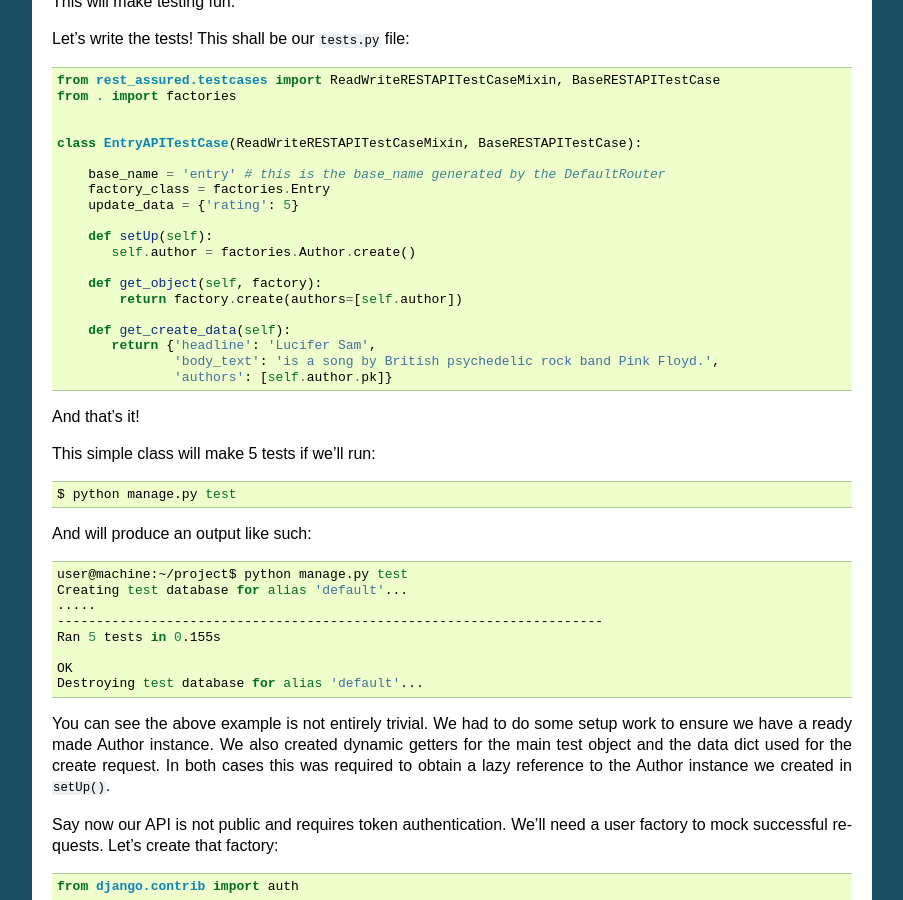
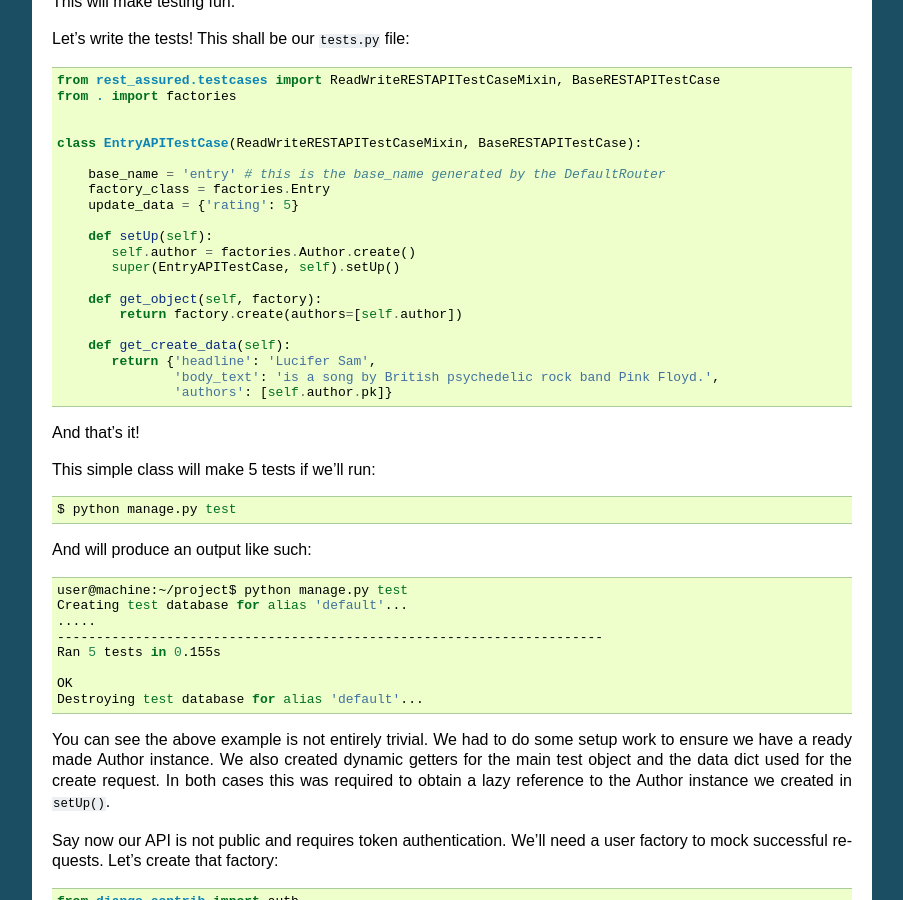
Before and after one commit to ydaniv/django-rest-assured, a Sphinx documentation site: the page built from docs/source/tutorial.rst, in a window 1280 px wide and 900 px high, scrolled down 2266 px. Shown: the whole window, without its empty margins (198-1101 px from the left). Built offline with Sphinx 7.4.7, drawn with Linux system fonts in a browser that asks for light colours; some of the changed text lies outside the part shown.

Commit message:
Fixed missing call to super in setUp()

```diff
--- a/docs/source/tutorial.rst
+++ b/docs/source/tutorial.rst
@@ -161,6 +161,7 @@ Let's write the tests! This shall be our ``tests.py`` file:
 
        def setUp(self):
           self.author = factories.Author.create()
+          super(EntryAPITestCase, self).setUp()
 
        def get_object(self, factory):
            return factory.create(authors=[self.author])
@@ -276,6 +277,7 @@ Then our ``tests.py`` now needs to be:
 
        def setUp(self):
           self.author = factories.Author.create()
+          super(EntryAPITestCase, self).setUp()
 
        def get_object(self, factory):
            return factory.create(authors=[self.author])
```
